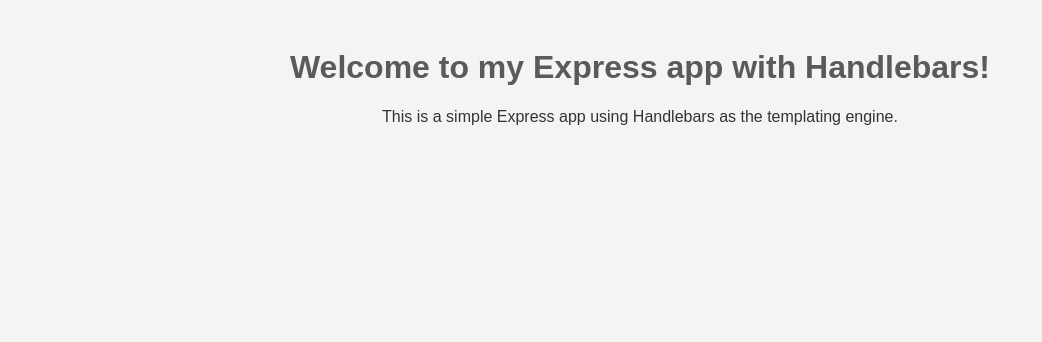
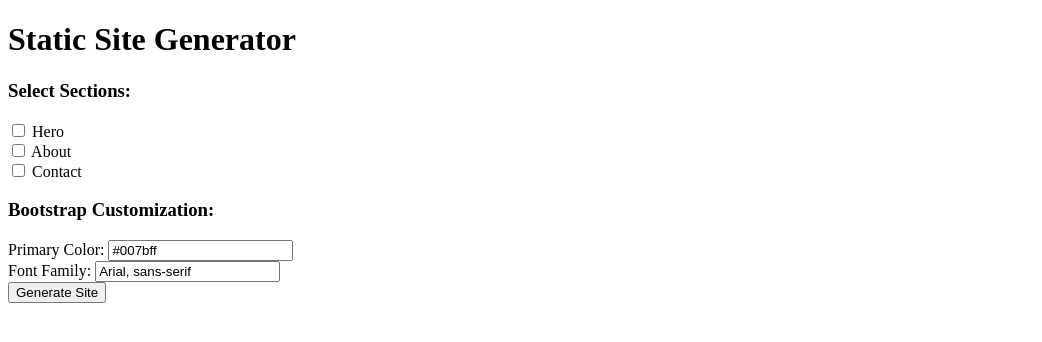
Before and after one commit to rohanrit/gbnode, a Node server app: page / in a window 1280 px wide. Shown: the top 342 px of the page, without its empty margins (0-1042 px from the left). Run offline with Node 20, Linux system fonts and the light colour scheme; some libraries are stand-ins or nearby versions.

Commit message:
updated code for site generation

```diff
--- a/app.js
+++ b/app.js
@@ -1,116 +1,133 @@
 const express = require("express");
 const path = require("path");
 const fs = require("fs");
-const hbs = require("hbs");
-const CleanCSS = require("clean-css");
-const Terser = require("terser");
 const { engine } = require("express-handlebars");
 const Handlebars = require("handlebars");
+const sass = require("sass");
+const Terser = require("terser");
+const crypto = require("crypto");
+const { PurgeCSS } = require("purgecss");
+const CleanCSS = require("clean-css");
 
 const app = express();
+app.use(express.json());
+app.use(express.urlencoded({ extended: true }));
 
-// Register Handlebars engine
+// Handlebars engine (used for section partials)
 app.engine("hbs", engine({
-  defaultLayout: false,
+  extname: ".hbs",
   layoutsDir: path.join(__dirname, "views/layouts"),
-  partialsDir: path.join(__dirname, "views/partials"),
-  extname: ".hbs"
+  partialsDir: path.join(__dirname, "views/partials")
 }));
 app.set("view engine", "hbs");
 app.set("views", path.join(__dirname, "views"));
 
-// Register partials
-hbs.registerPartials(path.join(__dirname, "views/partials"));
-
-// Directories
 const distDir = path.join(__dirname, "dist");
 const publicDir = path.join(__dirname, "public");
+if (!fs.existsSync(distDir)) fs.mkdirSync(distDir);
 
-// Serve static files (dist in production, public in dev)
-if (process.env.NODE_ENV === "production") {
-  app.use(express.static(distDir));
-} else {
-  app.use(express.static(publicDir));
+// Serve generator UI and other static assets from public/
+app.use(express.static(publicDir));
+
+// Serve generated sites
+app.use("/dist", express.static(path.join(__dirname, "dist")));
+
+// Generate unique site ID
+function generateId() {
+  return "site-" + crypto.randomBytes(4).toString("hex");
 }
 
-// Ensure dist folder exists
-if (!fs.existsSync(distDir)) {
-  fs.mkdirSync(distDir);
+// Generate HTML
+function generateStaticHTML(sections, siteDir) {
+  const templateFile = fs.readFileSync(path.join(__dirname, "views/index.hbs"), "utf-8");
+  const template = Handlebars.compile(templateFile);
+
+  let content = "";
+  sections.forEach(section => {
+    const partialPath = path.join(__dirname, `views/partials/${section}.hbs`);
+    if (fs.existsSync(partialPath)) {
+      content += fs.readFileSync(partialPath, "utf-8");
+    }
+  });
+
+  const html = template({ title: "Custom Site", body: content, year: new Date().getFullYear() });
+  fs.writeFileSync(path.join(siteDir, "index.html"), html);
+  console.log("✅ HTML generated");
 }
 
-// Function to generate static HTML
-function generateStaticHTML() {
-  const data = { title: "My Express App", message: "Welcome to my Express app with Handlebars!" };
-  const templateFile = fs.readFileSync(path.join(__dirname, "views", "index.hbs"), "utf-8");
-  const template = Handlebars.compile(templateFile);
-  const html = template(data);
+// Compile Bootstrap with overrides
+function buildBootstrapCSS(config, siteDir) {
+  const scss = `
+    @use "bootstrap" with (
+      $primary: ${config.primaryColor || "#007bff"},
+      $font-family-base: "${config.fontFamily || "Arial, sans-serif"}",
+    );
+  `;
 
-  fs.writeFileSync(path.join(distDir, "index.html"), html);
-  console.log("Static HTML file has been generated in dist!");
+  const result = sass.compileString(scss, {
+    style: "compressed",
+    loadPaths: [path.join(__dirname, "node_modules/bootstrap/scss")],
+    quietDeps: true
+  });
+
+  const cssDir = path.join(siteDir, "css");
+  if (!fs.existsSync(cssDir)) fs.mkdirSync(cssDir);
+  const cssPath = path.join(cssDir, "style.min.css");
+  fs.writeFileSync(cssPath, result.css);
+  console.log("✅ Bootstrap CSS built with overrides");
+  return cssPath;
 }
 
-// Function to minify CSS
-function minifyCSS() {
-  const inputCSS = fs.readFileSync(path.join(publicDir, "css", "style.css"), "utf-8");
-  const outputCSS = new CleanCSS().minify(inputCSS).styles;
-
-  const cssDir = path.join(distDir, "css");
-  if (!fs.existsSync(cssDir)) fs.mkdirSync(cssDir);
-
-  fs.writeFileSync(path.join(cssDir, "style.min.css"), outputCSS);
-  console.log("CSS file has been minified into dist/css!");
+// Optimize CSS (remove unused selectors + minify)
+async function optimizeCSS(siteDir, cssPath) {
+  const cssContent = fs.readFileSync(cssPath, "utf-8");
+  const purgeCSSResult = await new PurgeCSS().purge({
+    content: [path.join(siteDir, "index.html"), path.join(siteDir, "js/script.min.js")],
+    css: [{ raw: cssContent }]
+  });
+  const optimizedCSS = new CleanCSS({ level: 2 }).minify(purgeCSSResult[0].css).styles;
+  fs.writeFileSync(cssPath, optimizedCSS);
+  console.log("✅ CSS optimized (unused selectors removed + minified)");
 }
 
-// Function to minify JS
-function minifyJS() {
-  const inputJS = fs.readFileSync(path.join(publicDir, "js", "script.js"), "utf-8");
-
-  Terser.minify(inputJS).then((minified) => {
-    if (minified.error) {
-      console.error("Error minifying JS:", minified.error);
-    } else {
-      const jsDir = path.join(distDir, "js");
-      if (!fs.existsSync(jsDir)) fs.mkdirSync(jsDir);
-
-      fs.writeFileSync(path.join(jsDir, "script.min.js"), minified.code);
-      console.log("JS file has been minified into dist/js!");
-    }
-  });
+// Minify JS
+async function minifyJS(siteDir) {
+  const inputJS = fs.readFileSync(path.join(publicDir, "js/script.js"), "utf-8");
+  const minified = await Terser.minify(inputJS);
+  if (!minified.error) {
+    const jsDir = path.join(siteDir, "js");
+    if (!fs.existsSync(jsDir)) fs.mkdirSync(jsDir);
+    const jsPath = path.join(jsDir, "script.min.js");
+    fs.writeFileSync(jsPath, minified.code);
+    console.log("✅ JS minified");
+    return jsPath;
+  }
 }
 
-// Build static assets
-function buildStaticAssets() {
+// API endpoint to build site
+app.post("/build", async (req, res) => {
+  const { sections, bootstrapConfig } = req.body;
   try {
-    generateStaticHTML();
-    minifyCSS();
-    minifyJS();
+    const siteId = generateId();
+    const siteDir = path.join(distDir, siteId);
+    fs.mkdirSync(siteDir, { recursive: true });
+
+    generateStaticHTML(sections, siteDir);
+    const cssPath = buildBootstrapCSS(bootstrapConfig, siteDir);
+    const jsPath = await minifyJS(siteDir);
+    await optimizeCSS(siteDir, cssPath);
+
+    res.json({ success: true, message: "Site built successfully!", output: `/dist/${siteId}/index.html` });
   } catch (err) {
-    console.error("Build error:", err);
-  }
-}
-buildStaticAssets();
-
-// Route to render index page (dev mode)
-app.get("/", (req, res, next) => {
-  try {
-    res.render("index", { title: "My Express App", message: "Welcome to my Express app with Handlebars!" });
-  } catch (err) {
-    next(err);
+    console.error(err);
+    res.status(500).json({ success: false, error: err.message });
   }
 });
 
-// Error-handling middleware
-app.use((err, req, res, next) => {
-  console.error(err.stack);
-  res.status(500).render("error", {
-    title: "Error",
-    message: "Something went wrong!",
-    error: err.message
-  });
+// Default route just serves generator.html from public/
+app.get("/", (req, res) => {
+  res.sendFile(path.join(publicDir, "generator.html"));
 });
 
-// Start server
 const PORT = process.env.PORT || 3000;
-app.listen(PORT, () => {
-  console.log(`Server is running on http://localhost:${PORT}`);
-});
+app.listen(PORT, () => console.log(`🚀 Server running at http://localhost:${PORT}`));
--- /dev/null
+++ b/public/generator.html
@@ -0,0 +1,56 @@
+<!DOCTYPE html>
+<html>
+<head>
+  <title>Site Generator</title>
+</head>
+<body>
+  <h1>Static Site Generator</h1>
+  <form id="generatorForm">
+    <h3>Select Sections:</h3>
+    <label><input type="checkbox" name="sections" value="hero"> Hero</label><br>
+    <label><input type="checkbox" name="sections" value="about"> About</label><br>
+    <label><input type="checkbox" name="sections" value="contact"> Contact</label><br>
+
+    <h3>Bootstrap Customization:</h3>
+    <label>Primary Color: <input type="text" name="primaryColor" value="#007bff"></label><br>
+    <label>Font Family: <input type="text" name="fontFamily" value="Arial, sans-serif"></label><br>
+
+    <button type="submit">Generate Site</button>
+  </form>
+
+  <!-- Container for the link button -->
+  <div id="result" style="margin-top:20px;"></div>
+
+  <script>
+    document.getElementById("generatorForm").addEventListener("submit", async (e) => {
+      e.preventDefault();
+      const formData = new FormData(e.target);
+      const sections = formData.getAll("sections");
+      const bootstrapConfig = {
+        primaryColor: formData.get("primaryColor"),
+        fontFamily: formData.get("fontFamily")
+      };
+
+      const res = await fetch("/build", {
+        method: "POST",
+        headers: { "Content-Type": "application/json" },
+        body: JSON.stringify({ sections, bootstrapConfig })
+      });
+      const data = await res.json();
+
+      if (data.success) {
+        // Show a button linking to the generated page
+        const resultDiv = document.getElementById("result");
+        resultDiv.innerHTML = `
+          <p>✅ Site generated successfully!</p>
+          <a href="${data.output}" target="_blank">
+            <button type="button">View Generated Page</button>
+          </a>
+        `;
+      } else {
+        alert("Error: " + data.error);
+      }
+    });
+  </script>
+</body>
+</html>
--- a/views/index.hbs
+++ b/views/index.hbs
@@ -1,17 +1,22 @@
-<!-- views/index.hbs -->
+{{!-- views/index.hbs --}}
+{{!-- This file is the base template that gets compiled with selected partials --}}
 
+<!DOCTYPE html>
 <html lang="en">
-  <head>
-    <meta charset="UTF-8" />
-    <meta name="viewport" content="width=device-width, initial-scale=1.0" />
-    <title>{{title}}</title>
-    <link rel="stylesheet" href="/css/style.css" />
-  </head>
-  <body>
-    <div class="container">
-      <h1>{{message}}</h1>
-      <p>This is a simple Express app using Handlebars as the templating engine.</p>
-      <script src="/js/script.js"></script>
-    </div>
-  </body>
+<head>
+  <meta charset="UTF-8">
+  <title>{{title}}</title>
+  <link rel="stylesheet" href="css/style.min.css">
+</head>
+<body>
+  {{!-- Render the dynamic content (partials injected by app.js) --}}
+  {{{body}}}
+
+  {{!-- Optional footer --}}
+  <footer class="text-center p-3 bg-light">
+    <small>&copy; {{year}} My Static Site Generator</small>
+  </footer>
+
+  <script src="js/script.min.js"></script>
+</body>
 </html>
--- /dev/null
+++ b/views/partials/about.hbs
@@ -0,0 +1,4 @@
+<section class="about p-5">
+  <h2>About Us</h2>
+  <p>We build static sites dynamically.</p>
+</section>
--- /dev/null
+++ b/views/partials/contact.hbs
@@ -0,0 +1,4 @@
+<section class="contact p-5 bg-light">
+  <h2>Contact</h2>
+  <p>Email: hello@example.com</p>
+</section>
--- /dev/null
+++ b/views/partials/hero.hbs
@@ -0,0 +1,3 @@
+<section class="hero bg-primary text-white text-center p-5">
+  <h1>Hero Section</h1>
+</section>
```
Also changed, not shown: package.json (+6 -2 lines), views/layouts/main.hbs (added, +12 -0 lines), 1 other file.
